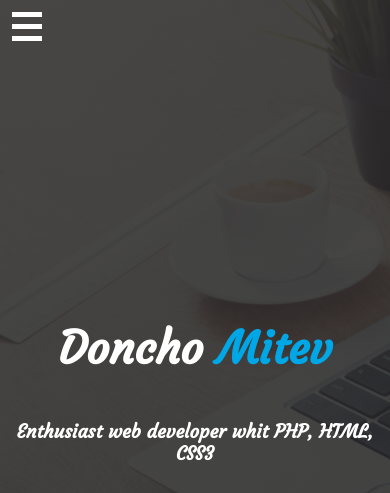
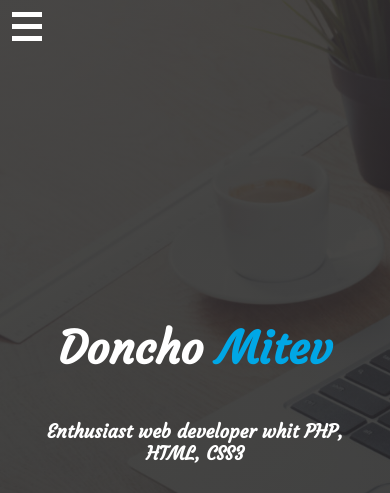
Before and after one commit to DonchoMitev/MyPortfolio, a website: page docs/index.html in a window 390 px wide. Shown: the top 493 px of the page. Drawn offline with Linux system fonts and the light colour scheme.

Commit message:
responsive design - home page

```diff
--- a/scss/_mobile.scss
+++ b/scss/_mobile.scss
@@ -20,6 +20,10 @@
     }
   }
 
+  .site-homepage {
+    padding: 0 2rem;
+  }
+
   .about {
     padding: 2rem 0;
 
```
Also changed, not shown: docs/css/main.css.
